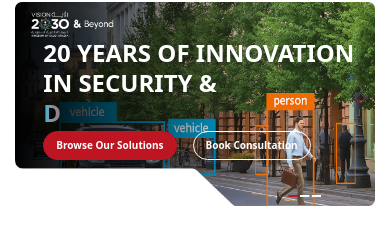
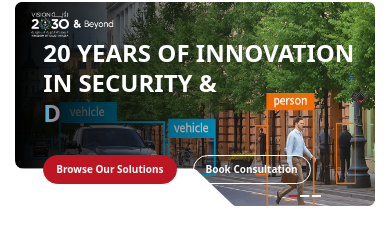
Before and after one commit to Ali-Salaar-Qureshi/Secutech-Arabia, a Next.js app: page / in a window 390 px wide. Shown: the part 121-354 px from the top of the page. Built offline with nearby package versions, Linux system fonts and the light colour scheme; no server answers.

Commit message:
Added few fixes and responsive fixes. Final touches

```diff
--- a/app/components/homepage/LandingSection.jsx
+++ b/app/components/homepage/LandingSection.jsx
@@ -48,7 +48,7 @@ function LandingSection() {
         </div>
 
         {/* BUTTONS */}
-        <div className="absolute top-[50%]  max-sm:top-[38%] ml-6 max-sm:ml-4 flex flex-row sm:flex-row gap-4 mt-4">
+        <div className="absolute top-[50%]  max-sm:top-[38%] ml-6 max-sm:ml-4 flex flex-row sm:flex-row gap-4 mt-10">
           <a href="/oursoloutions">
             <button className="rounded-full bg-[#BE1522]  border border-[#BE1522] hover:border-[#de3240] text-white font-bold hover:bg-[#de3240] transition duration-300 px-6 py-3 text-sm sm:text-base md:text-lg max-sm:text-[10px] max-sm:px-3 max-sm:py-1.5">
               Browse Our Solutions
--- a/app/components/homepage/NewsAndEventsCard.jsx
+++ b/app/components/homepage/NewsAndEventsCard.jsx
@@ -2,19 +2,21 @@
 
 function NewsAndEventsCard(props) {
   return (
-    <div className="flex flex-col">
+    <div className="flex flex-col h-[380px] gap-18 max-sm:w-full max-sm:mx-8">
       <img
         src={props.img || "/images/NewsAndEvents1.png"}
         alt={props.title || "News thumbnail"}
         className="w-[400px] h-auto rounded-[10px]"
       />
-      <h3 className="small-text-regular text-[#5C5C5C] mt-6">
+      <div>
+      <h3 className="small-text-regular text-[#5C5C5C] mt-[-60px]">
         {props.ht1}
         <span className="mx-2">-</span>
         {props.ht2}
       </h3>
       <h1 className="large-text-bold text-[#092C4C] w-85">{props.title}</h1>
-      <div>
+      </div>
+      <div className="mt-[-65px]">
         <a
           href={props.slug ? `/newsandevents/${props.slug}` : "/newsandevents"}
           className="mt-[-16] flex flex-row items-center gap-1"
```
